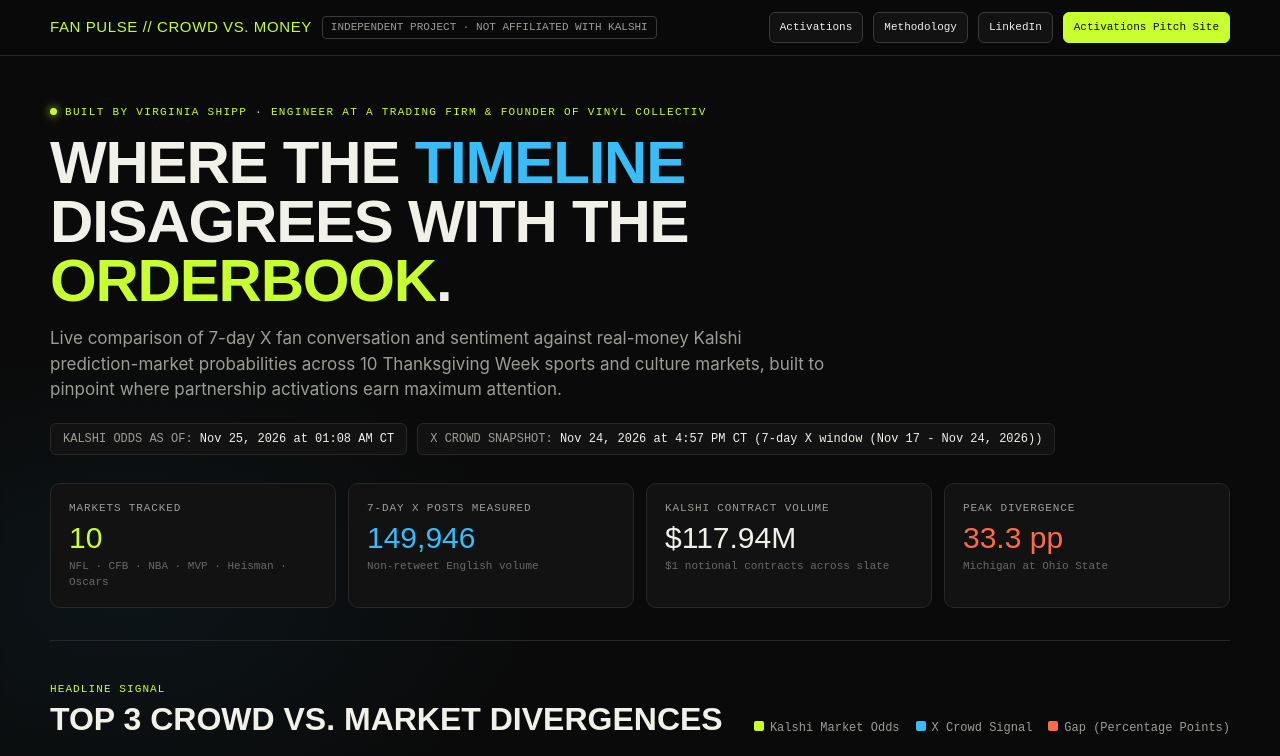
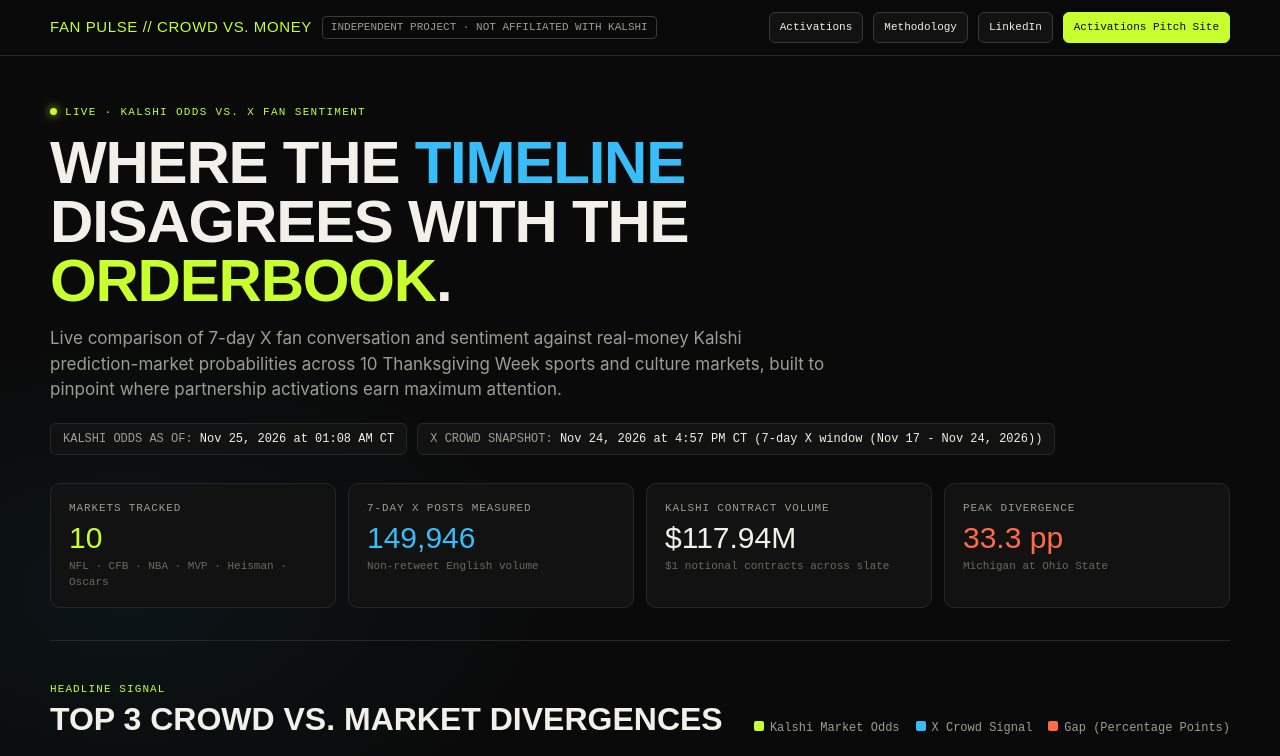
Before and after one commit to thevc3477/fan-pulse, a plain HTML site: page index.html in a window 1280 px wide. Shown: the top 756 px of the page. Drawn offline with Linux system fonts and the light colour scheme; a web font is replaced by a local one.

Commit message:
Remove byline from hero and footer

```diff
--- a/index.html
+++ b/index.html
@@ -826,7 +826,7 @@
     <section class="hero">
       <div class="eyebrow">
         <span class="live-dot"></span>
-        BUILT BY VIRGINIA SHIPP · ENGINEER AT A TRADING FIRM &amp; FOUNDER OF VINYL COLLECTIV
+        LIVE · KALSHI ODDS VS. X FAN SENTIMENT
       </div>
       <h1>WHERE THE <span class="hi-cyan">TIMELINE</span> DISAGREES WITH THE <span class="hi-lime">ORDERBOOK</span>.</h1>
       <p class="hero-sub">
@@ -953,7 +953,6 @@
   <footer class="wrap">
     <div class="foot-inner">
       <div>
-        <strong>Virginia Shipp</strong> · Engineer at a trading firm &amp; Founder of Vinyl Collectiv (Chicago, 10,000+ community members)
         <p class="disclaimer">Independent showcase project, not affiliated with Kalshi. All market data sourced from Kalshi public API; all social counts and post samples sourced from X API.</p>
       </div>
       <div class="foot-links">
```
Also changed, not shown: src/template.html (+1 -2 lines).
